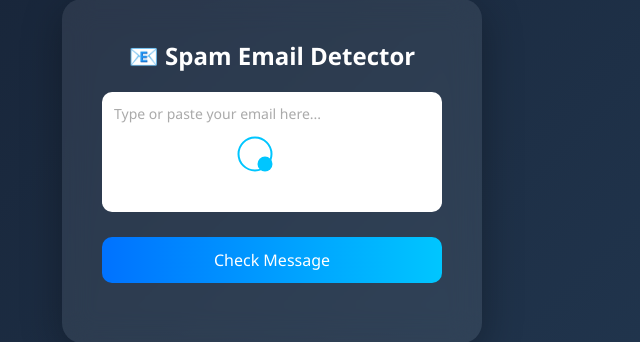
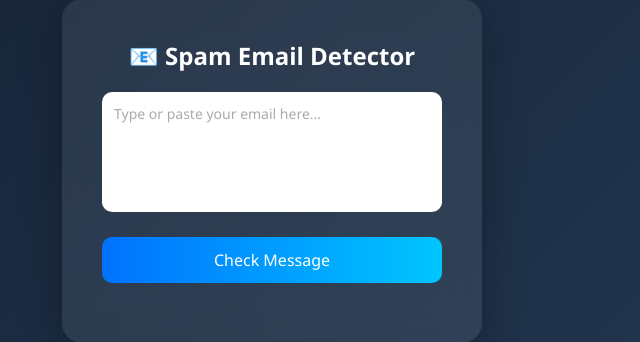
Before and after one commit to vattamvineel007-sketch/spam_email_detection, a Flask app: page / in a window 1280 px wide. Shown: the part 229-571 px from the top of the page, without its empty margins (368-1008 px from the left). Run offline with Flask 3, Linux system fonts and the light colour scheme; parts of the project's set-up code (start-up, migrations or seed data) failed here and were passed over.

Commit message:
updated UI

```diff
--- a/templates/home.html
+++ b/templates/home.html
@@ -29,27 +29,7 @@
             box-shadow: 0 10px 40px rgba(0,0,0,0.3);
             color: white;
         }
-         .cursor {
-            position: fixed;
-            width: 15px;
-            height: 15px;
-            border-radius: 50%;
-            background: #00c6ff;
-            pointer-events: none;
-            transform: translate(-50%, -50%);
-            z-index: 9999;
-        }
 
-         .cursor-trail {
-            position: fixed;
-            width: 35px;
-            height: 35px;
-            border-radius: 50%;
-            border: 2px solid #00c6ff;
-            pointer-events: none;
-            transform: translate(-50%, -50%);
-            z-index: 9998;
-        }
         h2 {
             margin-bottom: 20px;
             font-weight: 600;
@@ -106,10 +86,6 @@
 </head>
 
 <body>
-
-<div class="cursor"></div>
-<div class="cursor-trail"></div>
-
 <div class="card">
     <h2>📧 Spam Email Detector</h2>
 
@@ -143,21 +119,7 @@ function checkSpam() {
             resultDiv.className = "notspam";
         }
     });
-    const cursor = document.querySelector(".cursor");
-    const trail = document.querySelector(".cursor-trail");
 
-    document.addEventListener("mousemove", (e) => {
-    let x = e.clientX;
-    let y = e.clientY;
-
-    cursor.style.left = x + "px";
-    cursor.style.top = y + "px";
-
-    setTimeout(() => {
-        trail.style.left = x + "px";
-        trail.style.top = y + "px";
-    }, 50);
-});
 }
 </script>
 
```
